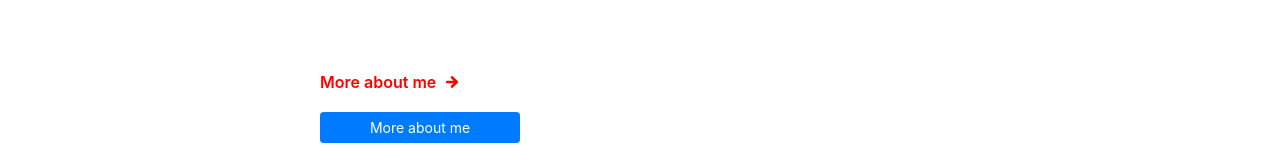
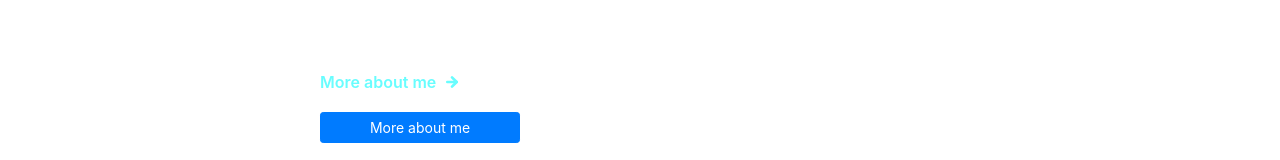
Before and after one commit to ataricoder/www, a Next.js app: page / in a window 1280 px wide. In both pictures the pointer is over the link 388 px from the left and 355 px from the top of the page. Shown: the part 273-433 px from the top of the page. Built offline with nearby package versions, Linux system fonts and the light colour scheme; a web font is replaced by a local one.

Commit message:
added transition to button

```diff
--- a/components/arrow/arrow.module.css
+++ b/components/arrow/arrow.module.css
@@ -1,5 +1,5 @@
 .button {
-	color: #68fdfe;
+	color: #ffffff;
 	font-size: 16px;
 	font-weight: 600;
 	width: max-content;
@@ -13,18 +13,18 @@
 
 .button:hover {
 	text-decoration: none;
-	color: red;
+	color: #68fdfe;
 }
 
 .button:hover .arrow {
-	stroke: red !important;
+	stroke: #68fdfe !important;
 	transform: translateX(4px);
 	transition: all 0.35s cubic-bezier(0.165, 0.84, 0.44, 1) 0s;
 	opacity: 1;
 }
 
 .arrow {
-	stroke: #68fdfe;
+	stroke: #ffffff;
 	transition: all 0.35s cubic-bezier(0.165, 0.84, 0.44, 1) 0s;
 	opacity: 0.4;
 }
--- a/components/button/button.module.css
+++ b/components/button/button.module.css
@@ -8,10 +8,12 @@
 	min-width: 200px;
 	/* height: 20px; */
 	margin-bottom: 18px;
+	transition: all 0.35s cubic-bezier(0.165, 0.84, 0.44, 1) 0s;
 }
 
 .button:hover {
 	background-color: #000000;
 	color: white;
 	border-color: #ffffff;
+	transition: all 0.35s cubic-bezier(0.165, 0.84, 0.44, 1) 0s;
 }
```
